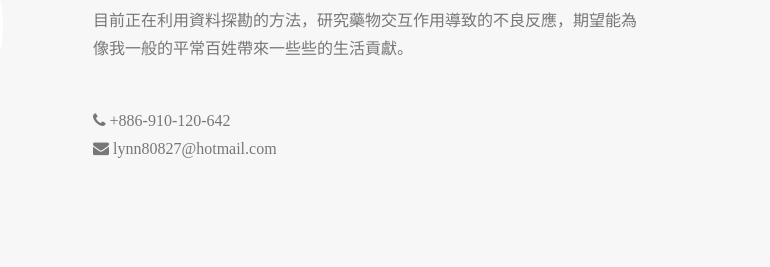
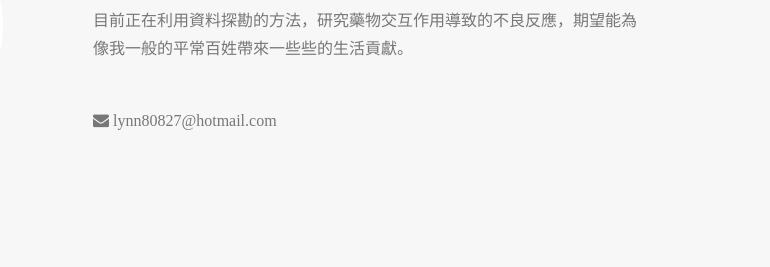
Before and after one commit to lynn80827/profile, a plain HTML site: page index.html in a window 1280 px wide. Shown: the part 953-1220 px from the top of the page, 367-1137 px from the left. Drawn offline with nearby package versions, Linux system fonts and the light colour scheme; a web font is replaced by a local one.

Commit message:
remove number

```diff
--- a/index.html
+++ b/index.html
@@ -125,7 +125,7 @@
                     <!-- <p class="large text-muted">擅長的技術工具包含 Java、PHP、</p> -->
                     <p><br/></p>
                     <p class="large text-muted">
-                        <i class="fa fa-phone"></i> +886-910-120-642<br/>
+                        <!-- <i class="fa fa-phone"></i> +886-910-120-642<br/> -->
                         <i class="fa fa-envelope"></i> lynn80827@hotmail.com<br/>
                     </p>
 
```
